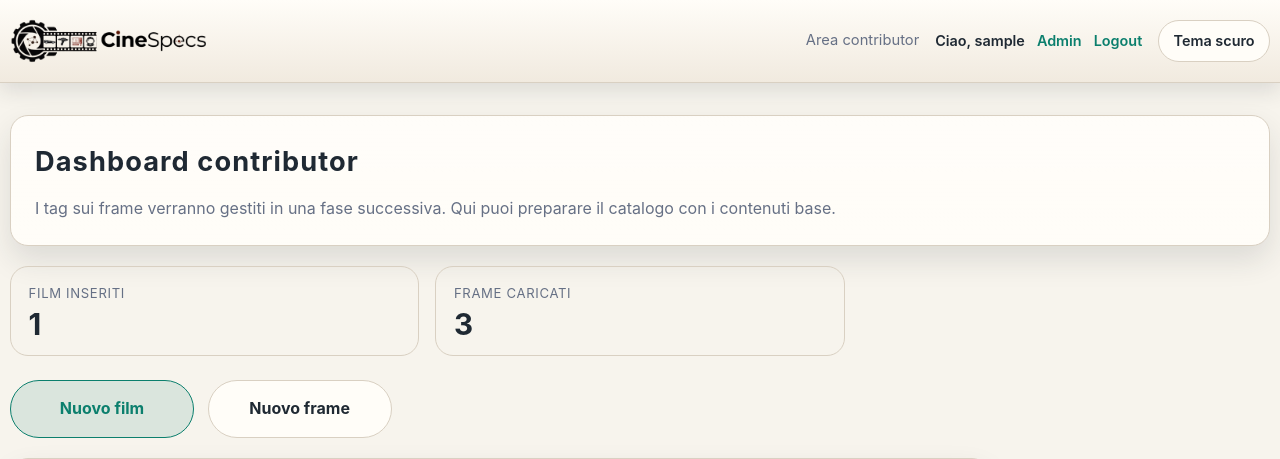
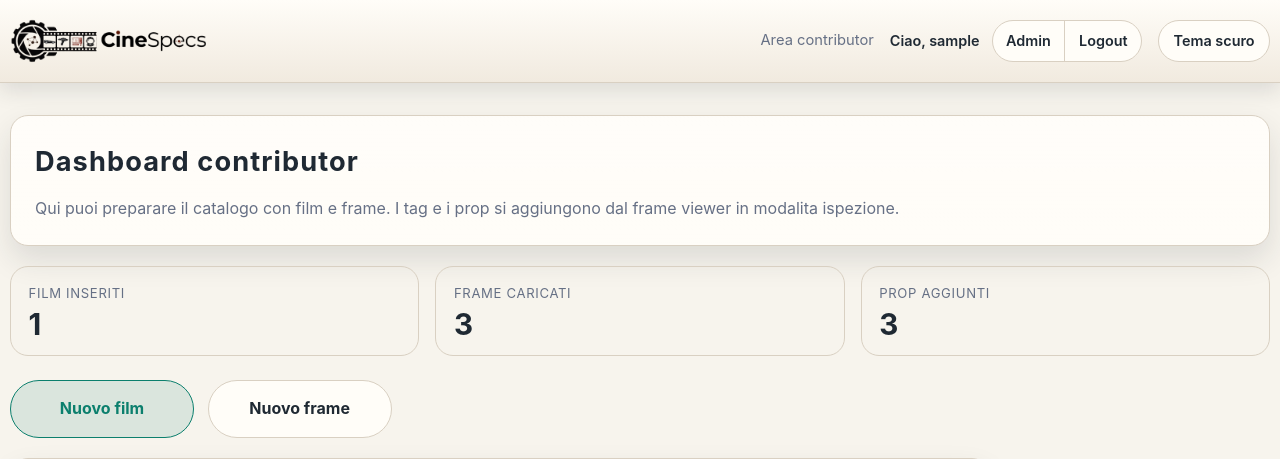
Before and after one commit to MartyMcFly2905/CineSpecs, a PHP site: page /dashboard.php in a window 1280 px wide. Shown: the top 459 px of the page. Run offline with PHP 8.4, Linux system fonts and the light colour scheme; the visitor is signed in with stand-in values (Sample User, id 1); data comes from the database, SQL or seed files in the repository.

Commit message:
Update dashboard and demo seed

```diff
--- a/admin.php
+++ b/admin.php
@@ -41,8 +41,10 @@ $sessionUsername = htmlspecialchars($_SESSION['username'], ENT_QUOTES, 'UTF-8');
             <p class="header-meta">Area admin</p>
             <div class="header-auth">
                 <span class="header-user">Ciao, <?php echo $sessionUsername; ?></span>
-                <a href="dashboard.php">Dashboard</a>
-                <a href="logout.php">Logout</a>
+                <nav class="header-auth-pill" aria-label="Azioni account">
+                    <a href="dashboard.php">Dashboard</a>
+                    <a href="logout.php">Logout</a>
+                </nav>
             </div>
             <button class="theme-toggle" id="theme-toggle" type="button" aria-pressed="false">Tema scuro</button>
         </div>
--- a/css/layout.css
+++ b/css/layout.css
@@ -45,9 +45,34 @@
     font-size: 0.9rem;
 }
 
-.header-auth a {
+.header-auth-pill {
+    display: inline-flex;
+    align-items: center;
+    border: 1px solid var(--color-border);
+    border-radius: 999px;
+    overflow: hidden;
+    background-color: var(--color-panel);
+}
+
+.header-auth-pill a {
+    display: inline-flex;
+    align-items: center;
+    min-height: 2.35rem;
+    padding: 0.55rem 0.85rem;
+    color: var(--color-text);
+    font-weight: 600;
+    transition: background-color 0.18s ease, color 0.18s ease;
+}
+
+.header-auth-pill a + a {
+    border-left: 1px solid var(--color-border);
+}
+
+.header-auth-pill a:hover,
+.header-auth-pill a:focus {
+    background-color: var(--color-accent-soft);
     color: var(--color-action-text);
-    font-weight: 600;
+    text-decoration: none;
 }
 
 .header-user {
--- a/dashboard.php
+++ b/dashboard.php
@@ -307,6 +307,7 @@ $filmsForSelect = [];
 $stats = [
     'film' => 0,
     'frame' => 0,
+    'hardware' => 0,
 ];
 
 try {
@@ -320,6 +321,7 @@ try {
     $statsQueries = [
         'film' => 'SELECT COUNT(*) FROM FILM WHERE id_utente_creatore = ?',
         'frame' => 'SELECT COUNT(*) FROM FRAME WHERE id_utente_creatore = ?',
+        'hardware' => 'SELECT COUNT(*) FROM HARDWARE WHERE id_utente_creatore = ?',
     ];
 
     foreach ($statsQueries as $key => $query) {
@@ -364,10 +366,12 @@ try {
             <p class="header-meta">Area contributor</p>
             <div class="header-auth">
                 <span class="header-user">Ciao, <?php echo $sessionUsername; ?></span>
-                <?php if ($_SESSION['ruolo'] === 'admin'): ?>
-                    <a href="admin.php">Admin</a>
-                <?php endif; ?>
-                <a href="logout.php">Logout</a>
+                <nav class="header-auth-pill" aria-label="Azioni account">
+                    <?php if ($_SESSION['ruolo'] === 'admin'): ?>
+                        <a href="admin.php">Admin</a>
+                    <?php endif; ?>
+                    <a href="logout.php">Logout</a>
+                </nav>
             </div>
             <button class="theme-toggle" id="theme-toggle" type="button" aria-pressed="false">Tema scuro</button>
         </div>
@@ -380,7 +384,7 @@ try {
             <div class="grid-heading">
                 <h1 id="dashboard-title">Dashboard contributor</h1>
             </div>
-            <p class="dashboard-note">I tag sui frame verranno gestiti in una fase successiva. Qui puoi preparare il catalogo con i contenuti base.</p>
+            <p class="dashboard-note">Qui puoi preparare il catalogo con film e frame. I tag e i prop si aggiungono dal frame viewer in modalita ispezione.</p>
         </section>
 
         <section class="dashboard-stats" aria-label="Statistiche contributi">
@@ -391,6 +395,10 @@ try {
             <article class="dashboard-stat">
                 <span class="dashboard-stat__label">Frame caricati</span>
                 <strong class="dashboard-stat__value"><?php echo $stats['frame']; ?></strong>
+            </article>
+            <article class="dashboard-stat">
+                <span class="dashboard-stat__label">Prop aggiunti</span>
+                <strong class="dashboard-stat__value"><?php echo $stats['hardware']; ?></strong>
             </article>
         </section>
 
--- a/setup_database.sql
+++ b/setup_database.sql
@@ -124,8 +124,9 @@ CREATE TABLE TAG_VOTI (
 ) ENGINE=InnoDB;
 
 INSERT INTO UTENTI (username, email, password_hash, ruolo) VALUES
-('admin', 'admin@cinespecs.local', '$2y$10$wH0N3xQeJ8mP4Q0xM1yRne9L7kJQ2m8f2n4jJc7sJb3rR8A1VtL8O', 'admin'),
-('marta', 'marta@cinespecs.local', '$2y$10$wH0N3xQeJ8mP4Q0xM1yRne9L7kJQ2m8f2n4jJc7sJb3rR8A1VtL8O', 'contributor');
+('admin', 'admin@cinespecs.local', '$2y$12$J7rMGw5Yq45TlX30pWqVVOIFIGsFCys2Xz2989Yljk0axFxxdPIkG', 'admin'),
+('marta', 'marta@cinespecs.local', '$2y$12$J7rMGw5Yq45TlX30pWqVVOIFIGsFCys2Xz2989Yljk0axFxxdPIkG', 'contributor'),
+('christian', 'Christian@cinespecs.local', '$2y$12$J7rMGw5Yq45TlX30pWqVVOIFIGsFCys2Xz2989Yljk0axFxxdPIkG', 'contributor');
 
 INSERT INTO FILM (id_utente_creatore, titolo, anno_uscita, regista, sinossi, copertina_path) VALUES
 (1, 'Alien', 1979, 'Ridley Scott', 'L''equipaggio della Nostromo affronta una minaccia aliena.', 'assets/covers/alien.jpg'),
```
Also changed, not shown: index.php (+7 -5 lines).
